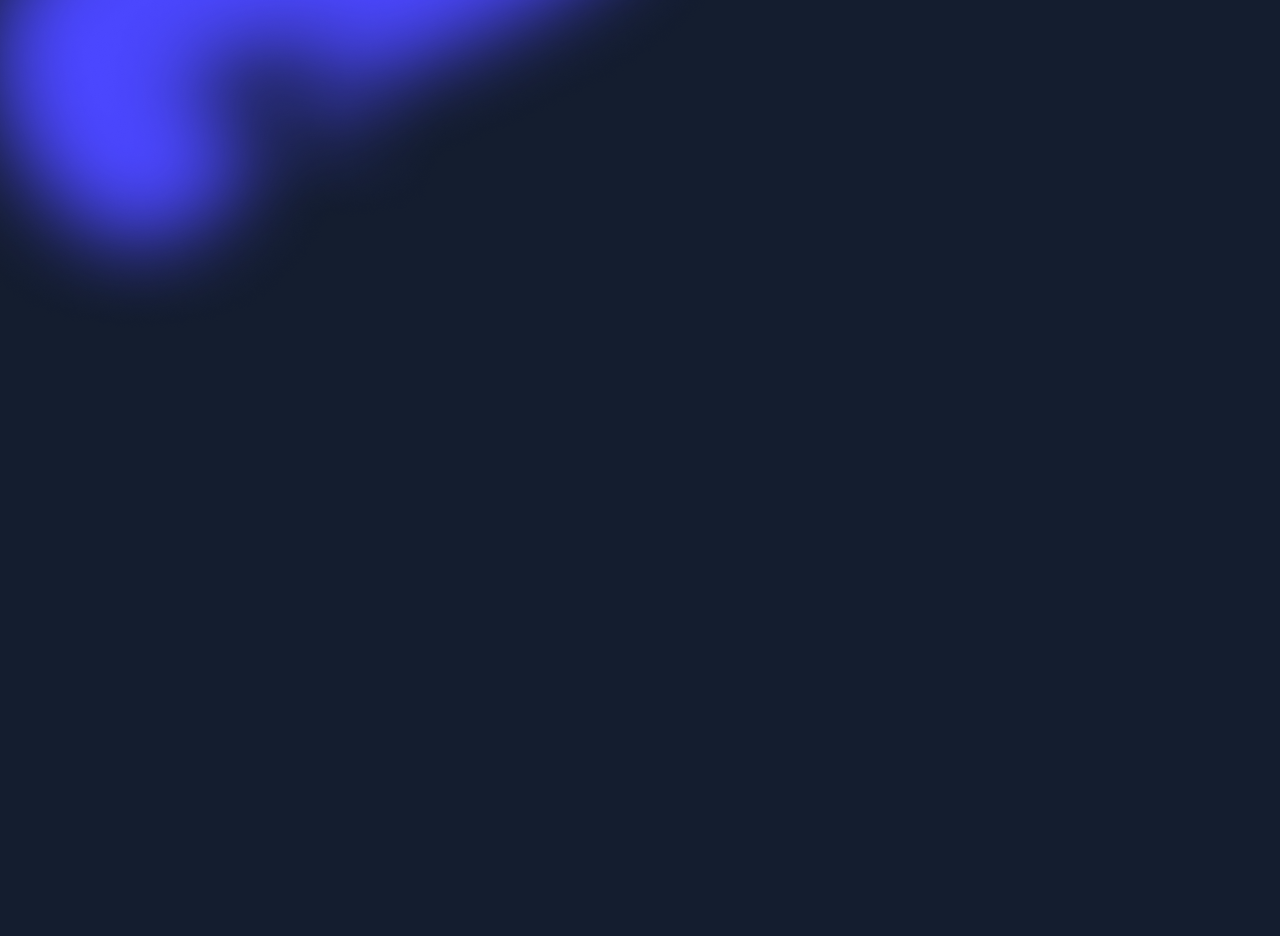
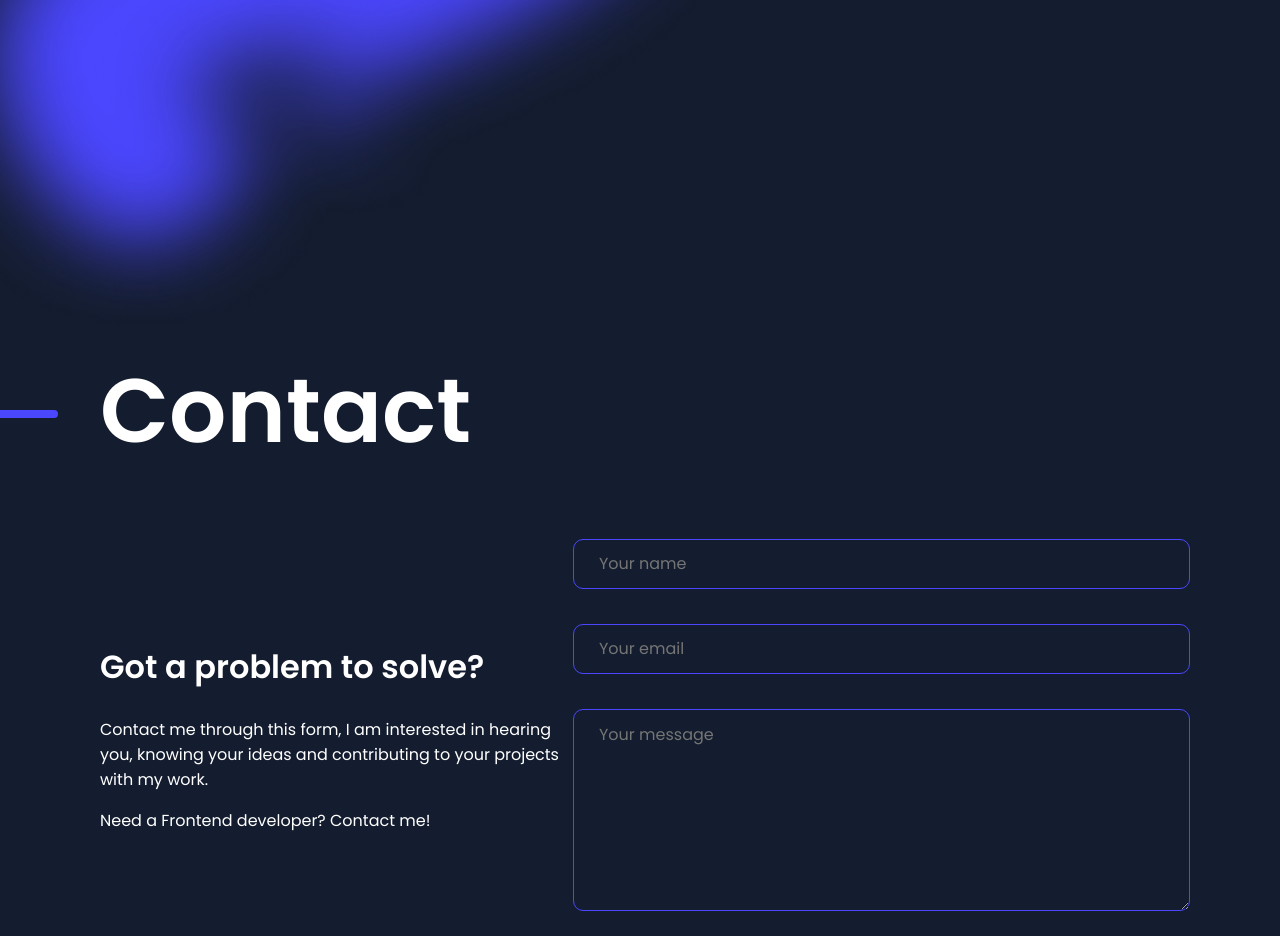
Before and after one commit to FurkanAy97/portfolio, an Angular app: page / in a window 1280 px wide. Shown: the part 4300-5236 px from the top of the page. Before the commit the page ends 4636 px from the top, so only its background shows below. Built offline with nearby package versions, Linux system fonts and the light colour scheme.

Commit message:
add contact section WIP

```diff
--- a/src/app/app.component.html
+++ b/src/app/app.component.html
@@ -5,3 +5,4 @@
 <app-my-skills></app-my-skills>
 <app-portfolio-header></app-portfolio-header>
 <app-project-component></app-project-component>
+<app-contact-section></app-contact-section>
--- a/src/app/app.component.scss
+++ b/src/app/app.component.scss
@@ -1,4 +1,4 @@
-app-header{
+app-header {
   display: flex;
   justify-content: space-between;
   align-items: center;
@@ -7,17 +7,17 @@ app-header{
   right: 0;
   left: 0;
   z-index: 5;
-    background-color: #141D2F;
+  background-color: #141d2f;
   padding: 37px 100px 37px 100px;
 }
 
-app-hero-section{
+app-hero-section {
   display: block;
   width: 100%;
   height: 100dvh;
 }
 
-app-social-links{
+app-social-links {
   z-index: 2;
   position: relative;
   display: flex;
@@ -27,7 +27,7 @@ app-social-links{
   gap: 42px;
 }
 
-app-about-me{
+app-about-me {
   z-index: 2;
   position: relative;
   display: flex;
@@ -37,7 +37,7 @@ app-about-me{
   padding: 0 100px;
 }
 
-app-my-skills{
+app-my-skills {
   display: flex;
   justify-content: space-between;
   align-items: center;
@@ -46,7 +46,7 @@ app-my-skills{
   padding: 0 100px;
 }
 
-app-portfolio-header{
+app-portfolio-header {
   display: flex;
   justify-content: center;
   align-items: center;
@@ -57,6 +57,13 @@ app-portfolio-header{
   overflow-x: hidden;
 }
 
-app-project-component{
+app-project-component {
   position: relative;
 }
+
+app-contact-section {
+  position: relative;
+  z-index: 2;
+  margin-top: 200px;
+  padding: 0 100px;
+}
--- a/src/app/app.module.ts
+++ b/src/app/app.module.ts
@@ -12,6 +12,7 @@ import { PortfolioHeaderComponent } from './portfolio-header/portfolio-header.co
 import { ProjectComponentComponent } from './project-component/project-component.component';
 import { ProjectTextComponent } from './project-text/project-text.component';
 import { ProjectButtonsComponent } from './project-buttons/project-buttons.component';
+import { ContactSectionComponent } from './contact-section/contact-section.component';
 
 @NgModule({
   declarations: [
@@ -25,6 +26,7 @@ import { ProjectButtonsComponent } from './project-buttons/project-buttons.compo
     ProjectComponentComponent,
     ProjectTextComponent,
     ProjectButtonsComponent,
+    ContactSectionComponent,
   ],
   imports: [BrowserModule, AppRoutingModule],
   providers: [],
--- /dev/null
+++ b/src/app/contact-section/contact-section.component.html
@@ -0,0 +1,21 @@
+<h1>Contact</h1>
+
+<div class="contact-vector"></div>
+
+<div class="main-container">
+  <div class="text-container">
+    <h2>Got a problem to solve?</h2>
+    <p>
+      Contact me through this form, I am interested in hearing you, knowing your
+      ideas and contributing to your projects with my work.
+    </p>
+    <span>Need a Frontend developer? Contact me!</span>
+  </div>
+  <div class="input-area">
+    <form onsubmit="return false;">
+      <input type="text" placeholder="Your name"/>
+      <input type="text" placeholder="Your email"/>
+      <textarea name="Your message" placeholder="Your message" cols="30" rows="10"></textarea>
+    </form>
+  </div>
+</div>
--- /dev/null
+++ b/src/app/contact-section/contact-section.component.scss
@@ -0,0 +1,93 @@
+h1 {
+  font-size: 90px;
+  font-weight: 700;
+  margin-top: 200px;
+  padding: 0 100px;
+}
+
+.contact-vector {
+  position: absolute;
+  width: 50px;
+  height: 0px;
+  left: 0px;
+  top: 290px;
+  border: 4px solid #4b47ff;
+  border-radius: 0 4px 4px 0;
+}
+
+.main-container {
+  display: flex;
+  justify-content: space-between;
+  align-items: center;
+  padding: 0 100px;
+}
+
+.text-container {
+  h2 {
+    font-size: 32px;
+    font-weight: 700;
+  }
+
+  p {
+    width: 473px;
+  }
+}
+
+form {
+  display: flex;
+  justify-content: center;
+  align-items: center;
+  flex-direction: column;
+  gap: 35px;
+
+  input {
+    box-sizing: border-box;
+    display: flex;
+    flex-direction: row;
+    align-items: center;
+    padding: 15px 25px;
+    gap: 10px;
+    width: 617px;
+    height: 50px;
+    background: #141d2f;
+    border: 1px solid #4b47ff;
+    border-radius: 10px;
+    font-family: "Poppins";
+    font-style: normal;
+    font-weight: 400;
+    font-size: 16px;
+    line-height: 120%;
+    color: #ffffff;
+    cursor: pointer;
+
+    &:hover {
+      border: 1px solid #00bee8;
+    }
+  }
+
+  textarea {
+    box-sizing: border-box;
+    display: flex;
+    flex-direction: row;
+    align-items: flex-start;
+    padding: 15px 25px;
+    gap: 10px;
+    isolation: isolate;
+    width: 617px;
+    height: 202px;
+    background: #141d2f;
+    border: 1px solid #4b47ff;
+    border-radius: 10px;
+    font-family: "Poppins";
+    font-style: normal;
+    font-weight: 400;
+    font-size: 16px;
+    line-height: 120%;
+    color: #ffffff;
+    cursor: pointer;
+
+    &:hover {
+      border: 1px solid #00bee8;
+    }
+  }
+}
```
Also changed, not shown: src/app/contact-section/contact-section.component.ts (added, +10 -0 lines), 1 other file (tests, documents, lock files or other folders). Lines whose indentation alone changed are shown as unchanged.
